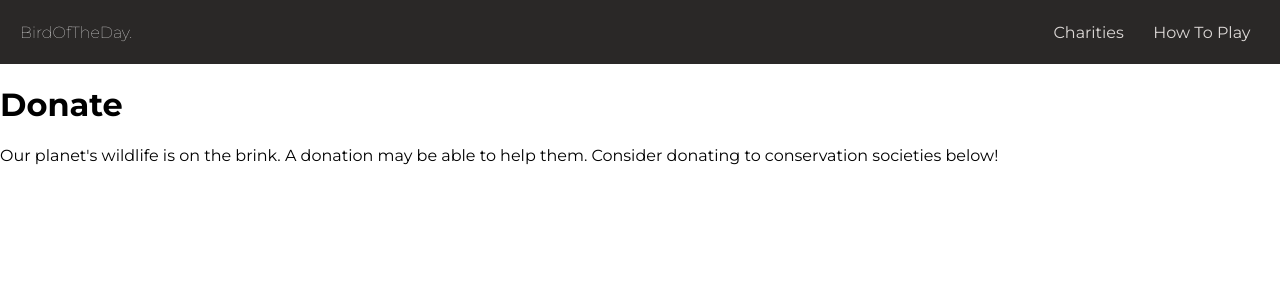
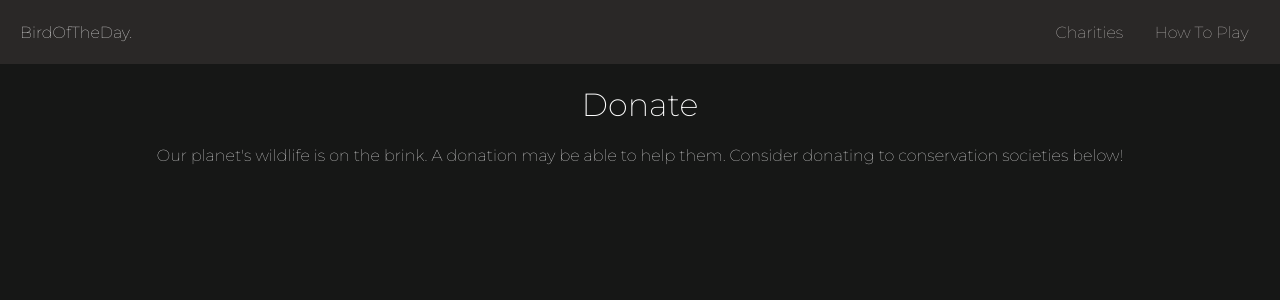
Before and after one commit to Plebbaroni/birdle, a React (Vite) app in the folder frontend/: page /charities in a window 1280 px wide. Shown: the top 300 px of the page. Built offline with nearby package versions, Linux system fonts and the light colour scheme.

Commit message:
🪿charity page formatting

```diff
--- a/frontend/src/components/CharitiesPage/CharitiesPage.module.css
+++ b/frontend/src/components/CharitiesPage/CharitiesPage.module.css
@@ -0,0 +1,22 @@
+.wrapper {
+    background-color: hsl(120, 2%, 9%);
+    height: 100%;
+    display: flex;
+    justify-content: center;
+    overflow-y: scroll;
+}
+
+.infoheader {
+    display: flex;
+    flex-direction: column;
+    color: white;
+    align-items: center;
+}
+
+h1 {
+    font-weight: 200;
+}
+
+p {
+    font-weight: 100;
+}
```
Also changed, not shown: frontend/src/components/CharitiesPage/CharitiesPage.tsx (line endings or trailing spaces).
